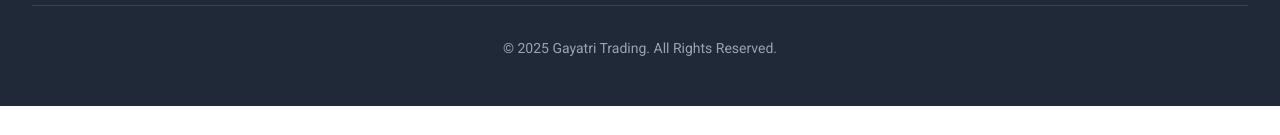
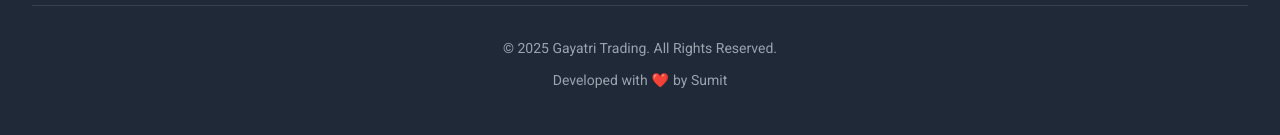
Before and after one commit to sharmahusky/gayatri-trading, a React (Vite) app: page / in a window 1280 px wide. Shown: the part 1584-1719 px from the top of the page. Before the commit the page ends 1690 px from the top, so only its background shows below. Built offline with nearby package versions, Linux system fonts and the light colour scheme.

Commit message:
added developer credit

```diff
--- a/src/components/layout/Footer.jsx
+++ b/src/components/layout/Footer.jsx
@@ -93,6 +93,19 @@
         {/* Copyright */}
         <div className="mt-8 border-t border-secondary-700 pt-8 text-center text-secondary-400 text-sm">
           <p>© {new Date().getFullYear()} {companyInfo.name}. All Rights Reserved.</p>
+          <p className="mt-3">
+            Developed with{''}
+            <span className="text-red-500 mx-1" aria-label="love">❤️</span>
+            {''}by{' '}
+            <a
+              href="https://sumityadav.co.in/"
+              target="_blank"
+              rel="noopener noreferrer"
+              className="footer-link hover:text-primary-500 transition-colors duration-200"
+            >
+              Sumit
+            </a>
+          </p>
         </div>
       </div>
     </footer>
```
